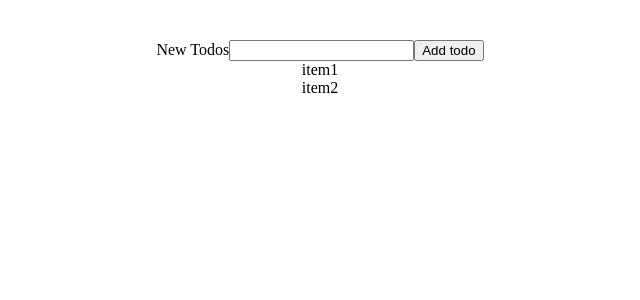
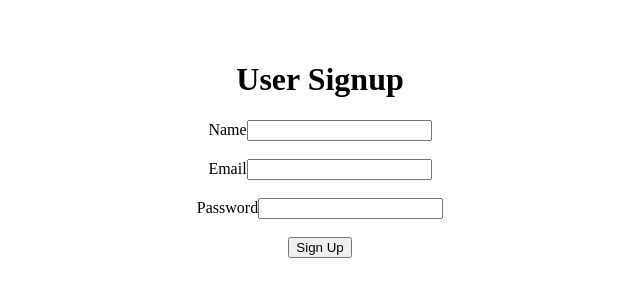
Before and after one commit to Rahulfordev/react-practice, a React (Vite) app: page / in a window 1280 px wide. Shown: the top 300 px of the page, without its empty margins (320-960 px from the left). Built offline with nearby package versions, Linux system fonts and the light colour scheme.

Commit message:
form handling using formki package

```diff
--- a/package.json
+++ b/package.json
@@ -10,6 +10,7 @@
     "preview": "vite preview"
   },
   "dependencies": {
+    "formik": "^2.4.5",
     "react": "^18.2.0",
     "react-dom": "^18.2.0",
     "react-router-dom": "6"
--- a/src/App.jsx
+++ b/src/App.jsx
@@ -2,7 +2,8 @@ import "./App.css";
 // import Form from "./components/Form/Form";
 // import RouteComponent from "./pages/Route";
 // import Parent from "./components/Data-passing/State-lefting/child-to-parent-1/Parent";
-import Home from "./components/Data-passing/State-lefting/child-to-parent-2/Home";
+// import Home from "./components/Data-passing/State-lefting/child-to-parent-2/Home";
+import Signup from "./components/Signup/Signup";
 function App() {
   return (
     <>
@@ -10,7 +11,8 @@ function App() {
         {/* <RouteComponent /> */}
         {/* <Form /> */}
         {/* <Parent /> */}
-        <Home />
+        {/* <Home /> */}
+        <Signup />
       </div>
     </>
   );
--- /dev/null
+++ b/src/components/Signup/Signup.jsx
@@ -0,0 +1,55 @@
+import { useFormik } from "formik";
+
+const Signup = () => {
+  const formik = useFormik({
+    initialValues: {
+      name: "",
+      email: "",
+      password: "",
+    },
+    onSubmit: (values, { resetForm }) => {
+      console.log(values);
+      resetForm({ values: "" });
+    },
+  });
+  return (
+    <div>
+      <h1>User Signup</h1>
+      <form onSubmit={formik.handleSubmit}>
+        <label htmlFor="name">Name</label>
+        <input
+          type="text"
+          id="name"
+          name="name"
+          value={formik.values.name}
+          onChange={formik.handleChange}
+        />
+        <br />
+        <br />
+        <label htmlFor="email">Email</label>
+        <input
+          type="email"
+          id="email"
+          name="email"
+          value={formik.values.email}
+          onChange={formik.handleChange}
+        />
+        <br />
+        <br />
+        <label htmlFor="password">Password</label>
+        <input
+          type="password"
+          id="password"
+          name="password"
+          value={formik.values.password}
+          onChange={formik.handleChange}
+        />
+        <br />
+        <br />
+        <button type="submit">Sign Up</button>
+      </form>
+    </div>
+  );
+};
+
+export default Signup;
```
Also changed, not shown: 1 other file (tests, documents, lock files or other folders).
